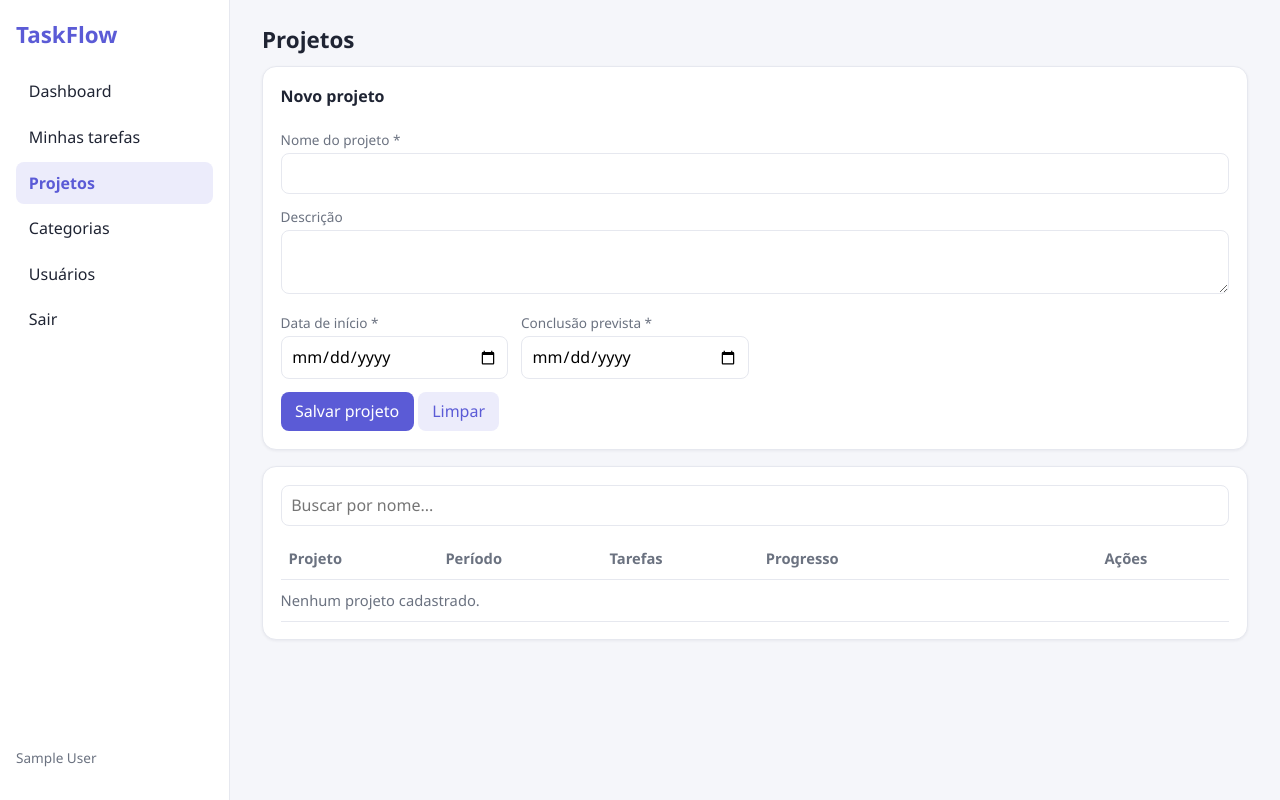
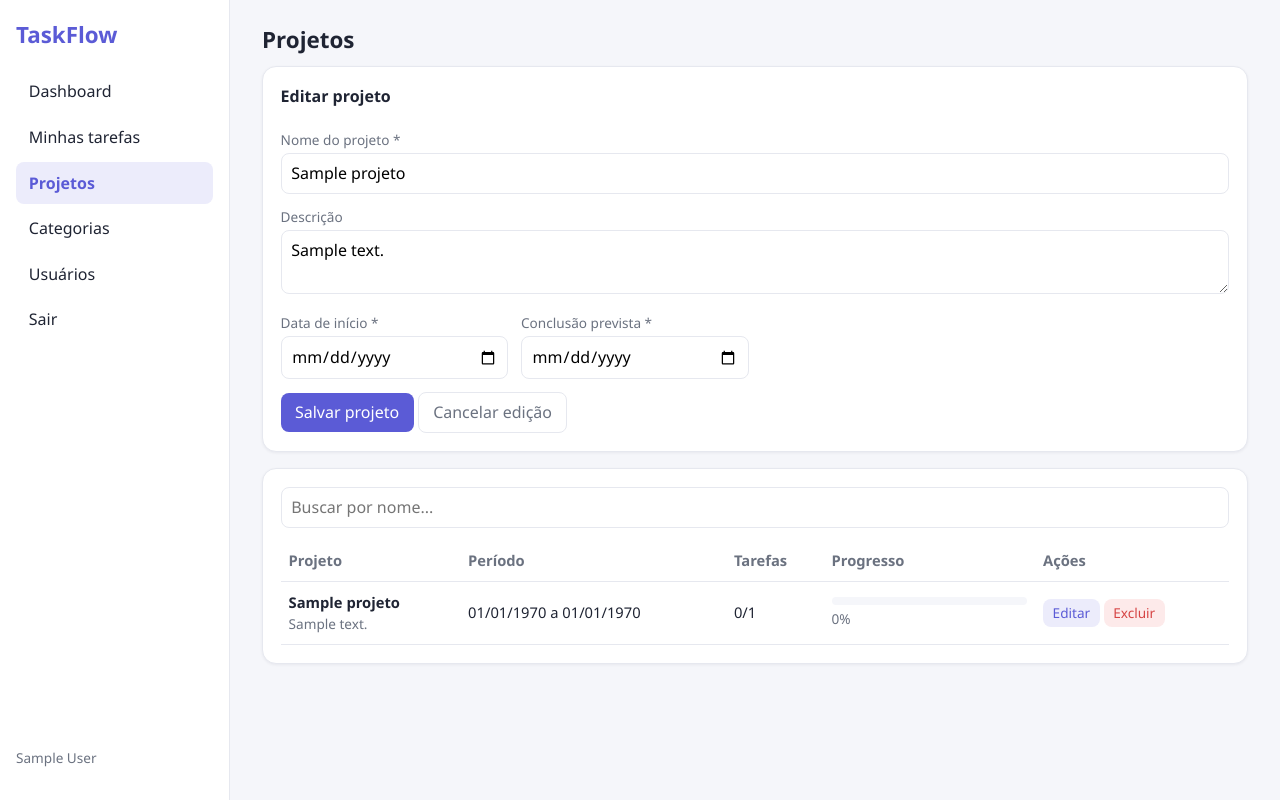
Before and after one commit to felipeyoshike/taskflow, a PHP site: page /view/projetos.php?editar=1 in a window 1280 px wide. Run offline with PHP 8.4, Linux system fonts and the light colour scheme; the visitor is signed in with stand-in values (Sample User, id 1); tables that the repository leaves empty or names only in its code hold one stand-in row (values such as "Sample post").

Commit message:
Criado CRUD de projetos

```diff
--- a/processamento/funcoesCategorias.php
+++ b/processamento/funcoesCategorias.php
@@ -9,7 +9,7 @@ function inserirCategoria($nome, $descricao, $usuario_id){
     mysqli_query($conexao, $consulta);
 }
 
-function AtualizarCategoria($nome, $descricao, $id){
+function atualizarCategoria($nome, $descricao, $id){
     $conexao = conectarBD();
     if ($descricao != "") {
         $consulta = "UPDATE categorias SET nome = '$nome', descricao = '$descricao' WHERE id = $id";
--- a/processamento/funcoesProjetos.php
+++ b/processamento/funcoesProjetos.php
@@ -2,6 +2,44 @@
 
 require_once __DIR__ . "/funcoesBD.php";
 
+function inserirProjeto($nome, $descricao, $inicio, $fim, $usuario_id){
+  $conexao = conectarBD();
+  $consulta = "INSERT INTO projetos (nome, descricao, inicio, fim, usuario_id)
+              VALUES ('$nome', '$descricao', '$inicio', '$fim', '$usuario_id')";
+  mysqli_query($conexao, $consulta);
+}
 
+function atualizarProjeto($nome, $descricao, $inicio, $fim, $id){
+  $conexao = conectarBD();
+  $consulta = "UPDATE projetos SET nome = '$nome', descricao = '$descricao', inicio = '$inicio', fim = '$fim' WHERE id = $id";
+  mysqli_query($conexao, $consulta);
+}
+
+function excluirProjeto($id){
+  $conexao = conectarBD();
+  $consulta = "DELETE FROM projetos WHERE id = $id";
+  mysqli_query($conexao, $consulta);
+}
+
+function listarProjetos($usuario_id){
+  $conexao = conectarBD();
+  $usuario_id = (int) $usuario_id;
+  $consulta = "SELECT p.*,
+                      COUNT(t.id) AS total_tarefas,
+                      COALESCE(SUM(t.status = 'Concluída'), 0) AS concluidas
+               FROM projetos p
+               LEFT JOIN tarefas t ON t.projeto_id = p.id
+               WHERE p.usuario_id = $usuario_id
+               GROUP BY p.id
+               ORDER BY p.nome";
+  return mysqli_query($conexao, $consulta);
+}
+
+function buscarProjeto($id){
+  $conexao = conectarBD();
+  $consulta = "SELECT * FROM projetos WHERE id = $id";
+  $resultado = mysqli_query($conexao, $consulta);
+  return mysqli_fetch_assoc($resultado);
+}
 
 ?>
--- a/processamento/processamentoCategorias.php
+++ b/processamento/processamentoCategorias.php
@@ -8,7 +8,7 @@ if(!empty($_POST['inputId']) && !empty($_POST['inputNome'])){
     $nome = $_POST['inputNome'];
     $descricao = $_POST['inputDescricao'] ?? "";
 
-    AtualizarCategoria($nome, $descricao, $id);
+    atualizarCategoria($nome, $descricao, $id);
 
     header('Location:../view/categorias.php');
     die();
@@ -19,7 +19,7 @@ if(!empty($_POST['inputNome'])){
     $nome = $_POST['inputNome'];
     $descricao = $_POST['inputDescricao'] ?? "";
 
-    InserirCategoria($nome, $descricao, $usuario_id);
+    inserirCategoria($nome, $descricao, $usuario_id);
 
     header('Location:../view/categorias.php');
     die();
--- a/view/projetos.php
+++ b/view/projetos.php
@@ -1,5 +1,12 @@
 <?php
  require "../processamento/verificarLogin.php";
+ require "../processamento/funcoesProjetos.php";
+
+ $projetoEditar = null;
+ if (isset($_GET['editar'])) {
+   $projetoEditar = buscarProjeto($_GET['editar']);
+ }
+ $projetos = listarProjetos($_SESSION['usuario_id']);
 ?>
 
 <!DOCTYPE html>
@@ -28,14 +35,38 @@
   <button class="btn sec menu-btn" id="btnMenu">☰ Menu</button>
 
   <h2>Projetos</h2>
-  <form id="formProjeto" class="card form" action="" method="post">
-    <h3 class="full" id="tituloForm">Novo projeto</h3>
-    <input type="hidden" id="pId" name="id">
-    <div class="full"><label for="pNome">Nome do projeto *</label><input id="pNome" name="nome" required maxlength="80"></div>
-    <div class="full"><label for="pDescricao">Descrição</label><textarea id="pDescricao" name="descricao" rows="2"></textarea></div>
-    <div><label for="pInicio">Data de início *</label><input type="date" id="pInicio" name="inicio" required></div>
-    <div><label for="pFim">Conclusão prevista *</label><input type="date" id="pFim" name="fim" required></div>
-      <div class="full"><button type="submit" class="btn">Salvar projeto</button> <button type="reset" class="btn sec">Limpar</button></div>
+  <form id="formProjeto" class="card form" action="../processamento/processamentoProjetos.php" method="post">
+    <h3 class="full" id="tituloForm"><?php echo $projetoEditar ? 'Editar projeto' : 'Novo projeto'; ?></h3>
+    <input type="hidden" id="pId" name="inputId" value="<?php echo $projetoEditar['id'] ?? ''; ?>">
+
+    <div class="full">
+      <label for="pNome">Nome do projeto *</label>
+      <input id="pNome" name="inputNome" required maxlength="80" value="<?php echo htmlspecialchars($projetoEditar['nome'] ?? ''); ?>">
+    </div>
+
+    <div class="full">
+      <label for="pDescricao">Descrição</label>
+      <textarea id="pDescricao" name="inputDescricao" rows="2"><?php echo htmlspecialchars($projetoEditar['descricao'] ?? ''); ?></textarea>
+    </div>
+
+    <div>
+      <label for="pInicio">Data de início *</label>
+      <input type="date" id="pInicio" name="inputInicio" required value="<?php echo $projetoEditar['inicio'] ?? ''; ?>">
+    </div>
+
+    <div>
+      <label for="pFim">Conclusão prevista *</label>
+      <input type="date" id="pFim" name="inputFim" required value="<?php echo $projetoEditar['fim'] ?? ''; ?>">
+    </div>
+
+    <div class="full">
+      <button type="submit" class="btn">Salvar projeto</button>
+      <?php if ($projetoEditar) { ?>
+        <a href="projetos.php" class="btn cancelar">Cancelar edição</a>
+      <?php } else { ?>
+        <button type="reset" class="btn sec">Limpar</button>
+      <?php } ?>
+    </div>
   </form>
 
   <div class="card">
@@ -43,10 +74,32 @@
     <div class="tabela">
       <table>
         <thead><tr><th>Projeto</th><th>Período</th><th>Tarefas</th><th class="col-progresso">Progresso</th><th>Ações</th></tr></thead>
-        <!-- BACK-END: um <tr> por projeto. Progresso = tarefas concluídas / total * 100:
-            <div class="progresso"><i style="width:50%"></i></div><span class="suave">50%</span> -->
         <tbody id="corpoProjetos">
-          <tr class="sem-registros"><td colspan="5" class="vazio">Nenhum projeto cadastrado.</td></tr>
+          <?php while ($p = mysqli_fetch_assoc($projetos)) {
+            $total = (int) $p['total_tarefas'];
+            $feitas = (int) $p['concluidas'];
+            $pct = $total > 0 ? round($feitas / $total * 100) : 0;
+          ?>
+            <tr>
+              <td><b><?php echo htmlspecialchars($p['nome']); ?></b><br><span class="suave"><?php echo htmlspecialchars($p['descricao'] ?? ''); ?></span></td>
+              <td><?php echo date('d/m/Y', strtotime($p['inicio'])); ?> a <?php echo date('d/m/Y', strtotime($p['fim'])); ?></td>
+              <td><?php echo $feitas; ?>/<?php echo $total; ?></td>
+              <td>
+                <div class="progresso"><i style="width:<?php echo $pct; ?>%"></i></div>
+                <span class="suave"><?php echo $pct; ?>%</span>
+              </td>
+              <td>
+                <a href="projetos.php?editar=<?php echo $p['id']; ?>" class="btn sec peq">Editar</a>
+                <form action="../processamento/processamentoProjetos.php" method="post" style="display:inline">
+                  <input type="hidden" name="inputExcluirId" value="<?php echo $p['id']; ?>">
+                  <button class="btn perigo peq" data-confirmar="Excluir este projeto? As tarefas dele ficarão sem projeto.">Excluir</button>
+                </form>
+              </td>
+            </tr>
+          <?php } ?>
+          <tr class="sem-registros" <?php if (mysqli_num_rows($projetos) > 0) echo 'hidden'; ?>>
+            <td colspan="5" class="vazio">Nenhum projeto cadastrado.</td>
+          </tr>
         </tbody>
       </table>
     </div>
```
Also changed, not shown: processamento/processamentoProjetos.php (+32 -0 lines).
